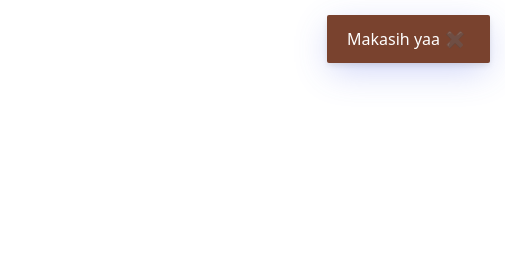
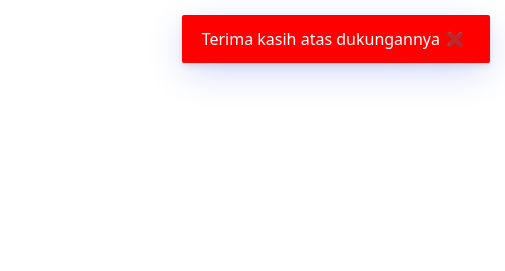
Before and after one commit to zcode25/nongski, a plain HTML site: page index.html in a window 1280 px wide. Both pictures are taken after a click on the button 758 px from the left and 366 px from the top of the page. Shown: the top 271 px of the page, 775-1280 px from the left. Drawn offline with nearby package versions, Linux system fonts and the light colour scheme.

Commit message:
update color

```diff
--- a/index.html
+++ b/index.html
@@ -152,14 +152,14 @@
         document.execCommand("copy"); // Menyalin teks yang dipilih
 
         Toastify({
-          text: "Makasih yaa",
+          text: "Terima kasih atas dukungannya",
           duration: 3000,
           close: true,
           gravity: "top", // `top` or `bottom`
           position: "right", // `left`, `center` or `right`
           stopOnFocus: true, // Prevents dismissing of toast on hover
           style: {
-            background: "#79422E",
+            background: "#FF0000",
           },
           onClick: function () {}, // Callback after click
         }).showToast();
```
